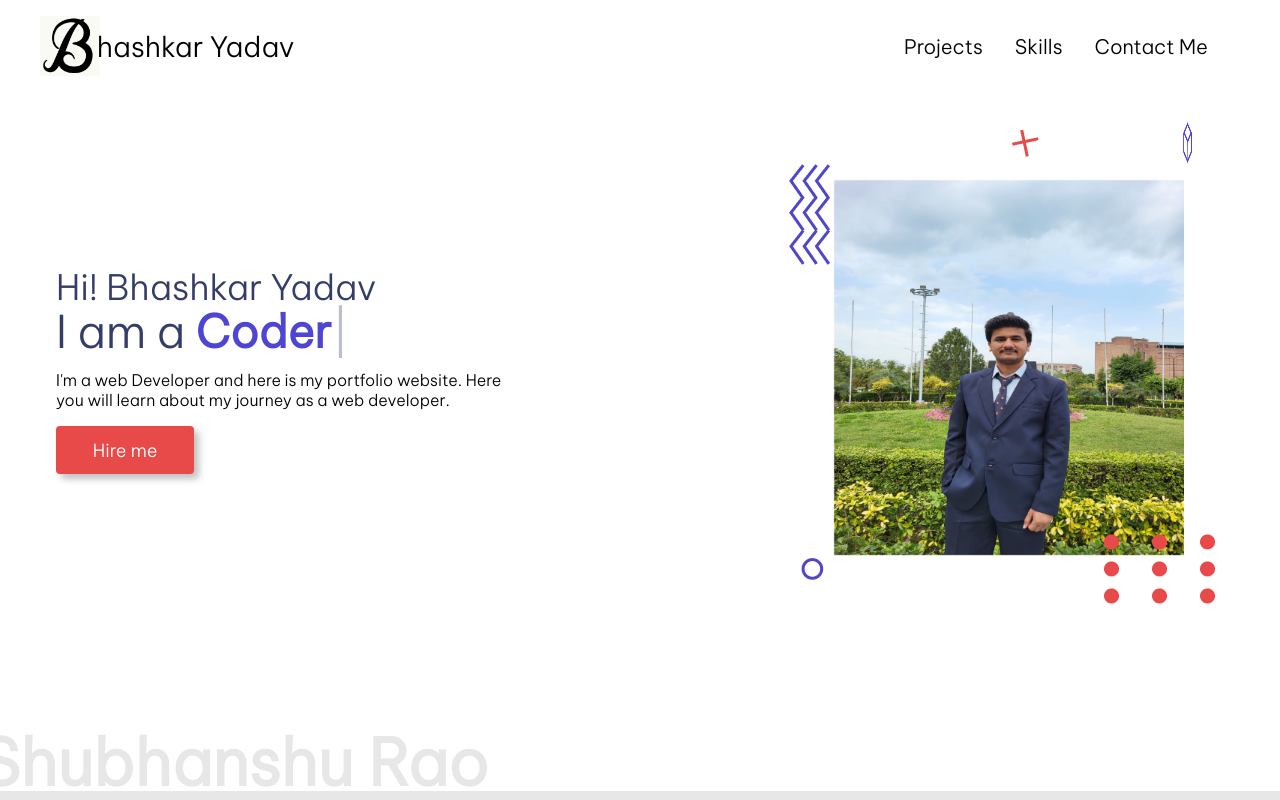
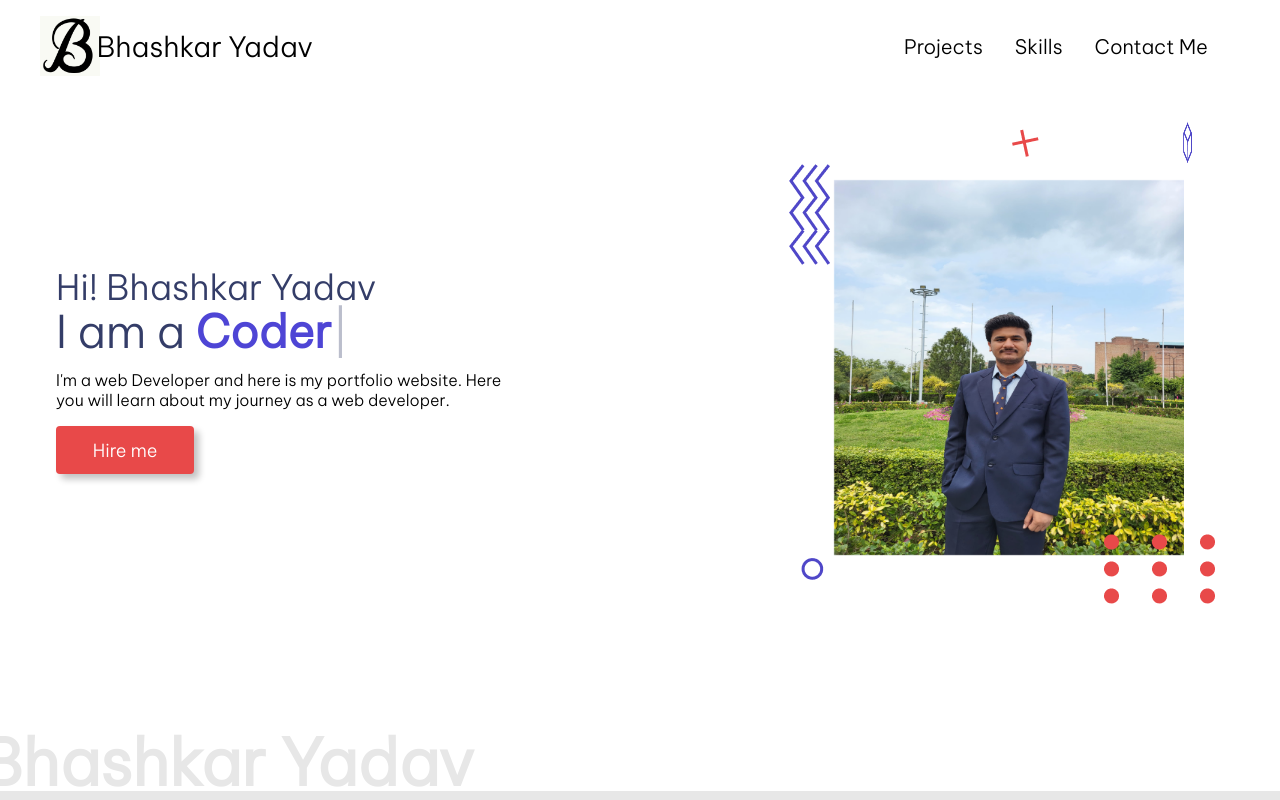
Before and after one commit to bhashkar-yadav/portfolio, a plain HTML site: page index.html in a window 1280 px wide. Drawn offline with nearby package versions, Linux system fonts and the light colour scheme.

Commit message:
Update index.html

```diff
--- a/index.html
+++ b/index.html
@@ -4,7 +4,7 @@
     <meta charset="UTF-8">
     <meta http-equiv="X-UA-Compatible" content="IE=edge">
     <meta name="viewport" content="width=device-width, initial-scale=1.0">
-    <title>Portfolio website | Shubhanshu</title>
+    <title>Portfolio website | Bhashkar</title>
     <link rel="stylesheet" href="style.css">
     <link rel="stylesheet" href="Resposive.css">
 </head>
@@ -15,7 +15,7 @@
             <div class="navbar">
                 <div class="logo-container">
                     <img src="./images/slogo.jpg" class="logo">
-                    <div class="logo-text">hashkar Yadav</div>
+                    <div class="logo-text">Bhashkar Yadav</div>
                 </div>
 
                 <div class="nav-items">
@@ -28,7 +28,7 @@
             <!-- Hero section -->
             <div class="hero-section">
 
-                <div class="faded-text">Shubhanshu Rao</div>
+                <div class="faded-text">Bhashkar Yadav</div>
 
                 <div class="hero-section-left">
 
```
